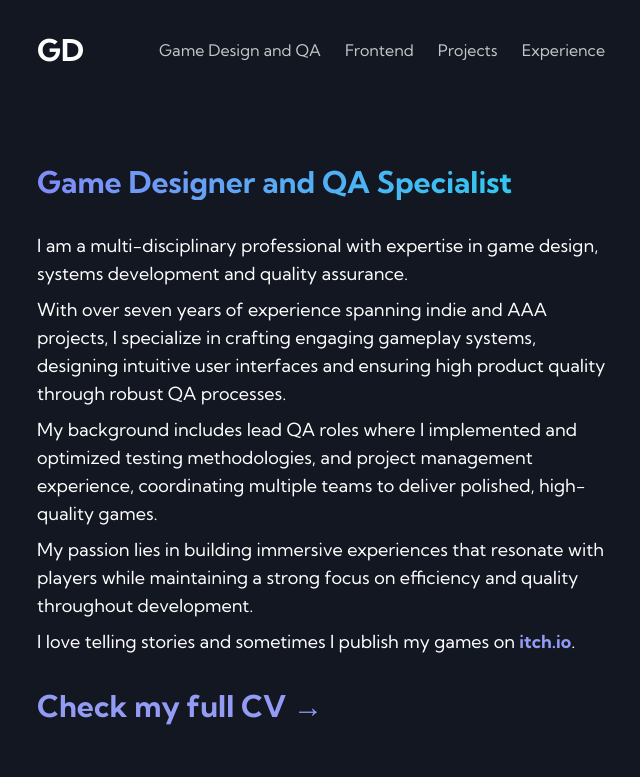
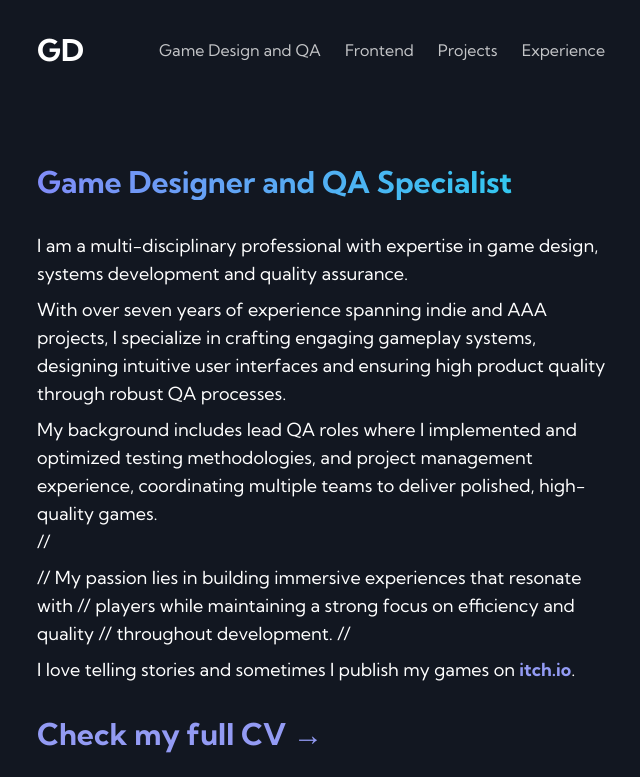
Before and after one commit to dziabak/nextjs-portfolio, a Next.js app: page /gamedev in a window 1280 px wide. Shown: the top 777 px of the page, without its empty margins (315-955 px from the left). Built offline with nearby package versions, Linux system fonts and the light colour scheme.

Commit message:
Update page.tsx

```diff
--- a/app/gamedev/page.tsx
+++ b/app/gamedev/page.tsx
@@ -32,11 +32,11 @@ const Page = () => {
 				<p>
 					 My background includes lead QA roles where I implemented and optimized testing methodologies, and project management experience, coordinating multiple teams to deliver polished, high-quality games.
 				</p>
-				<p>
-					My passion lies in building immersive experiences that resonate with
-					players while maintaining a strong focus on efficiency and quality
-					throughout development.
-				</p>
+				// <p>
+				//	My passion lies in building immersive experiences that resonate with
+				//	players while maintaining a strong focus on efficiency and quality
+				//	throughout development.
+				// </p>
 								<p>
 					I love telling stories and sometimes I publish my games on{" "}
 					<a
```
